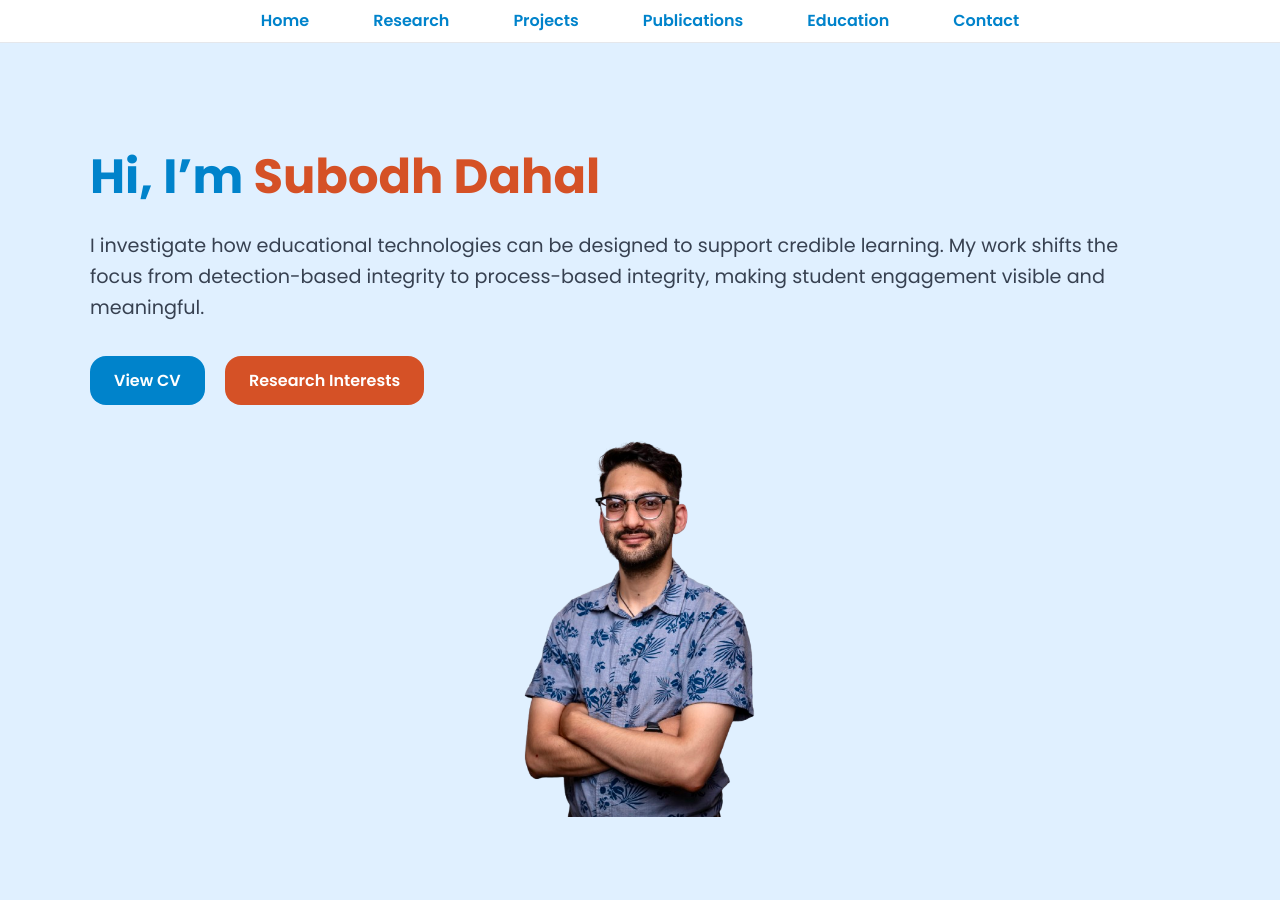
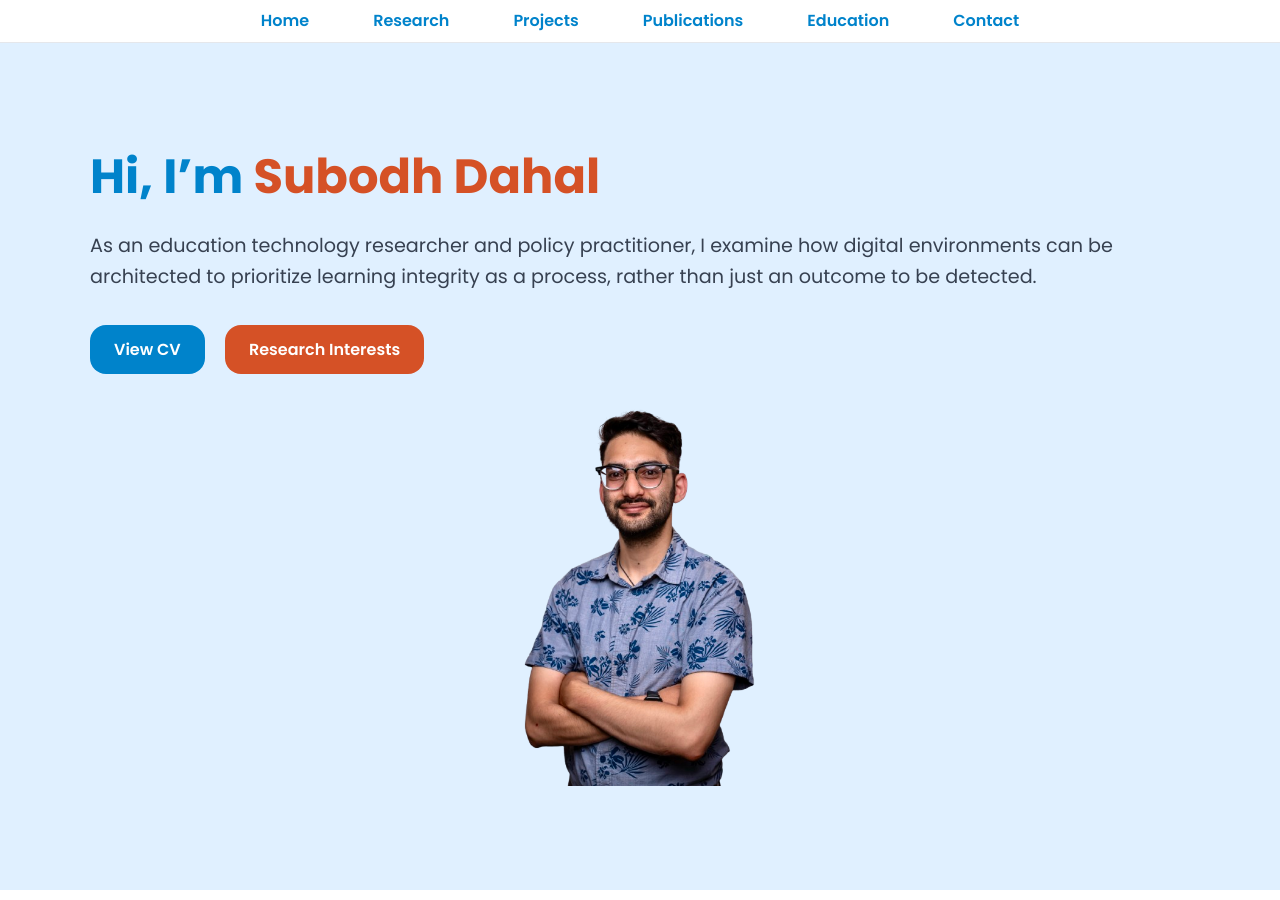
Before and after one commit to dahalsubodh/dahalsubodh.github.io, a Jekyll site: the page built from index.md, in a window 1280 px wide and 900 px high. Built offline with Jekyll 4.4.1, drawn with Linux system fonts in a browser that asks for light colours.

Commit message:
Update hero.html

```diff
--- a/_includes/hero.html
+++ b/_includes/hero.html
@@ -5,9 +5,7 @@
     <div class="hero-left">
       <h1>Hi, I’m <span>Subodh Dahal</span></h1>
       <p>
-        I investigate how educational technologies can be designed to support credible learning.
-        My work shifts the focus from detection-based integrity to process-based integrity,
-        making student engagement visible and meaningful.
+        As an education technology researcher and policy practitioner, I examine how digital environments can be architected to prioritize learning integrity as a process, rather than just an outcome to be detected.
       </p>
 
       <div class="hero-cta">
```
